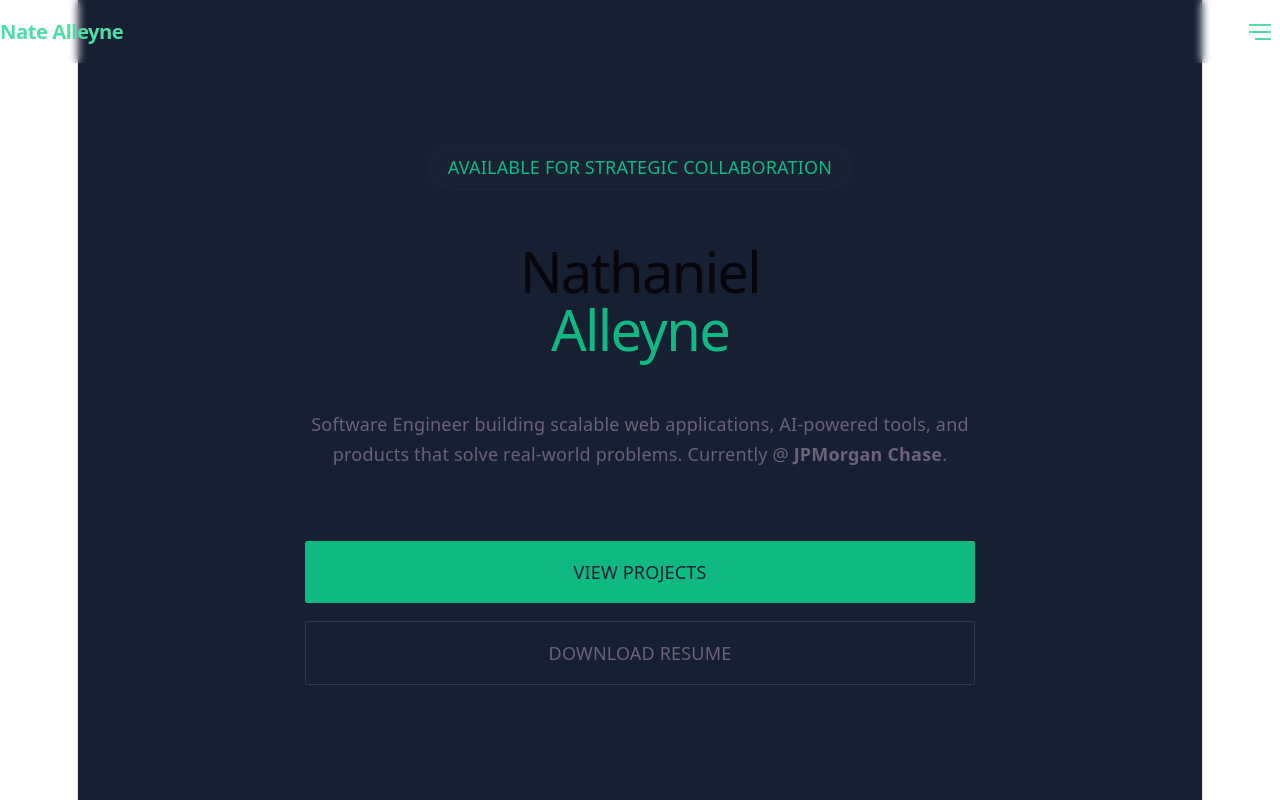
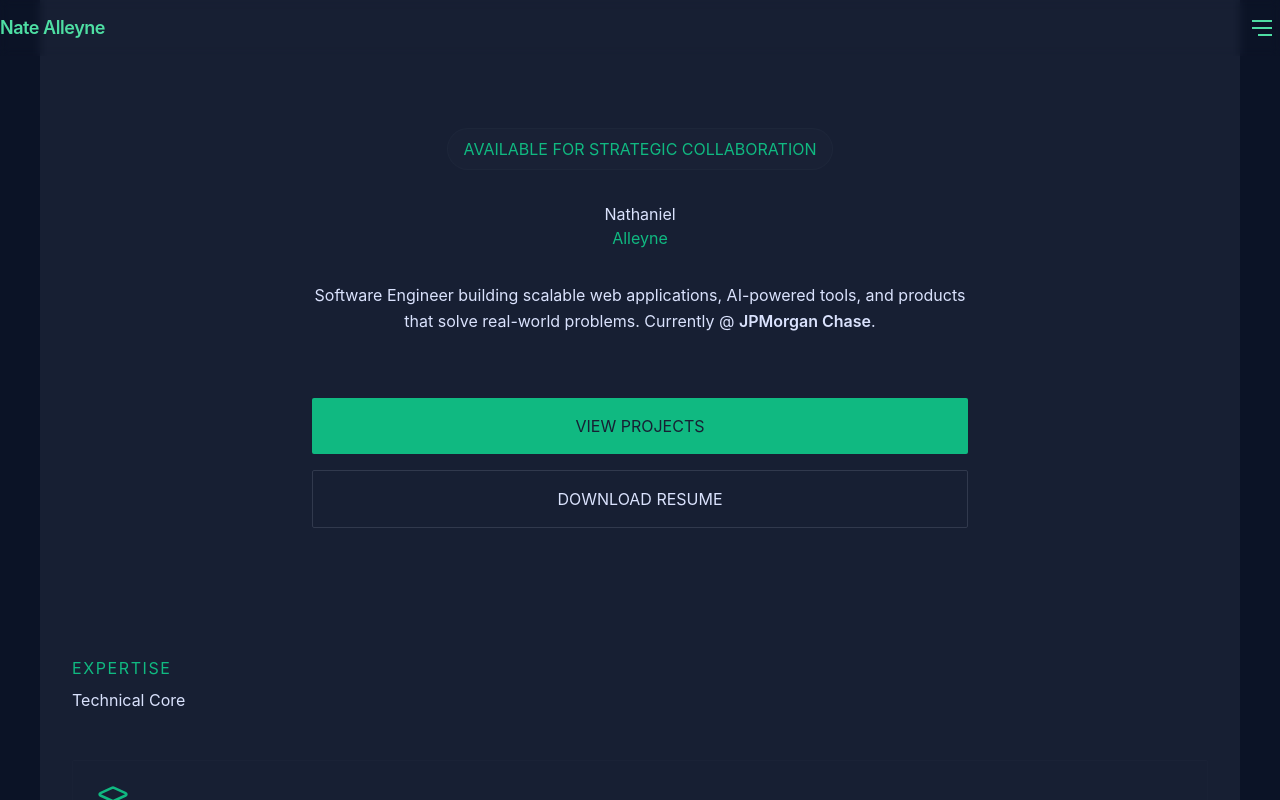
Before and after one commit to ncgalleyne/portfolio, a React (Vite) app in the folder frontend/: page / in a window 1280 px wide. Shown: the top 800 px of the page. Built offline with nearby package versions, Linux system fonts and the light colour scheme.

Commit message:
trim index.css fat

```diff
--- a/frontend/src/index.css
+++ b/frontend/src/index.css
@@ -3,113 +3,24 @@
 @tailwind utilities;
 
 :root {
-  --text: #6b6375;
-  --text-h: #08060d;
-  --bg: #fff;
-  --border: #e5e4e7;
-  --code-bg: #f4f3ec;
-  --accent: #aa3bff;
-  --accent-bg: rgba(170, 59, 255, 0.1);
-  --accent-border: rgba(170, 59, 255, 0.5);
-  --social-bg: rgba(244, 243, 236, 0.5);
-  --shadow:
-    rgba(0, 0, 0, 0.1) 0 10px 15px -3px, rgba(0, 0, 0, 0.05) 0 4px 6px -2px;
-
-  --sans: system-ui, 'Segoe UI', Roboto, sans-serif;
-  --heading: system-ui, 'Segoe UI', Roboto, sans-serif;
-  --mono: ui-monospace, Consolas, monospace;
-
-  font: 18px/145% var(--sans);
-  letter-spacing: 0.18px;
-  color-scheme: light dark;
-  color: var(--text);
-  background: var(--bg);
+  color-scheme: dark;
   font-synthesis: none;
   text-rendering: optimizeLegibility;
   -webkit-font-smoothing: antialiased;
   -moz-osx-font-smoothing: grayscale;
-
-  @media (max-width: 1024px) {
-    font-size: 16px;
-  }
-}
-
-@media (prefers-color-scheme: dark) {
-  :root {
-    --text: #9ca3af;
-    --text-h: #f3f4f6;
-    --bg: #16171d;
-    --border: #2e303a;
-    --code-bg: #1f2028;
-    --accent: #c084fc;
-    --accent-bg: rgba(192, 132, 252, 0.15);
-    --accent-border: rgba(192, 132, 252, 0.5);
-    --social-bg: rgba(47, 48, 58, 0.5);
-    --shadow:
-      rgba(0, 0, 0, 0.4) 0 10px 15px -3px, rgba(0, 0, 0, 0.25) 0 4px 6px -2px;
-  }
-
-  #social .button-icon {
-    filter: invert(1) brightness(2);
-  }
 }
 
 body {
   margin: 0;
+  background-color: #0b1326;
+  color: #dae2fd;
 }
 
 #root {
-  width: 1126px;
-  max-width: 100%;
+  max-width: 1200px;
   margin: 0 auto;
-  text-align: center;
-  border-inline: 1px solid var(--border);
   min-height: 100svh;
   display: flex;
   flex-direction: column;
   box-sizing: border-box;
 }
-
-h1,
-h2 {
-  font-family: var(--heading);
-  font-weight: 500;
-  color: var(--text-h);
-}
-
-h1 {
-  font-size: 56px;
-  letter-spacing: -1.68px;
-  margin: 32px 0;
-  @media (max-width: 1024px) {
-    font-size: 36px;
-    margin: 20px 0;
-  }
-}
-h2 {
-  font-size: 24px;
-  line-height: 118%;
-  letter-spacing: -0.24px;
-  margin: 0 0 8px;
-  @media (max-width: 1024px) {
-    font-size: 20px;
-  }
-}
-p {
-  margin: 0;
-}
-
-code,
-.counter {
-  font-family: var(--mono);
-  display: inline-flex;
-  border-radius: 4px;
-  color: var(--text-h);
-}
-
-code {
-  font-size: 15px;
-  line-height: 135%;
-  padding: 4px 8px;
-  background: var(--code-bg);
-}
```
